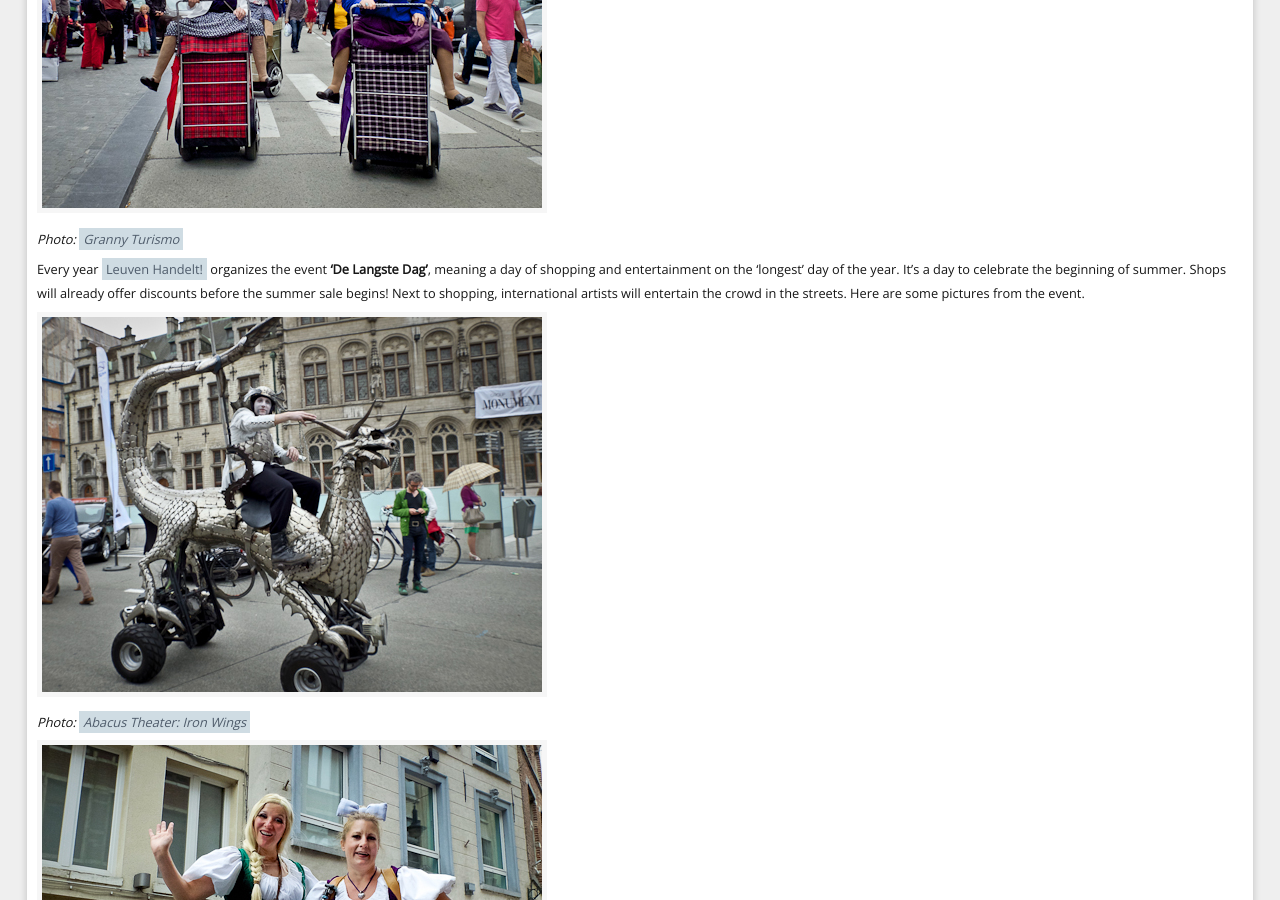
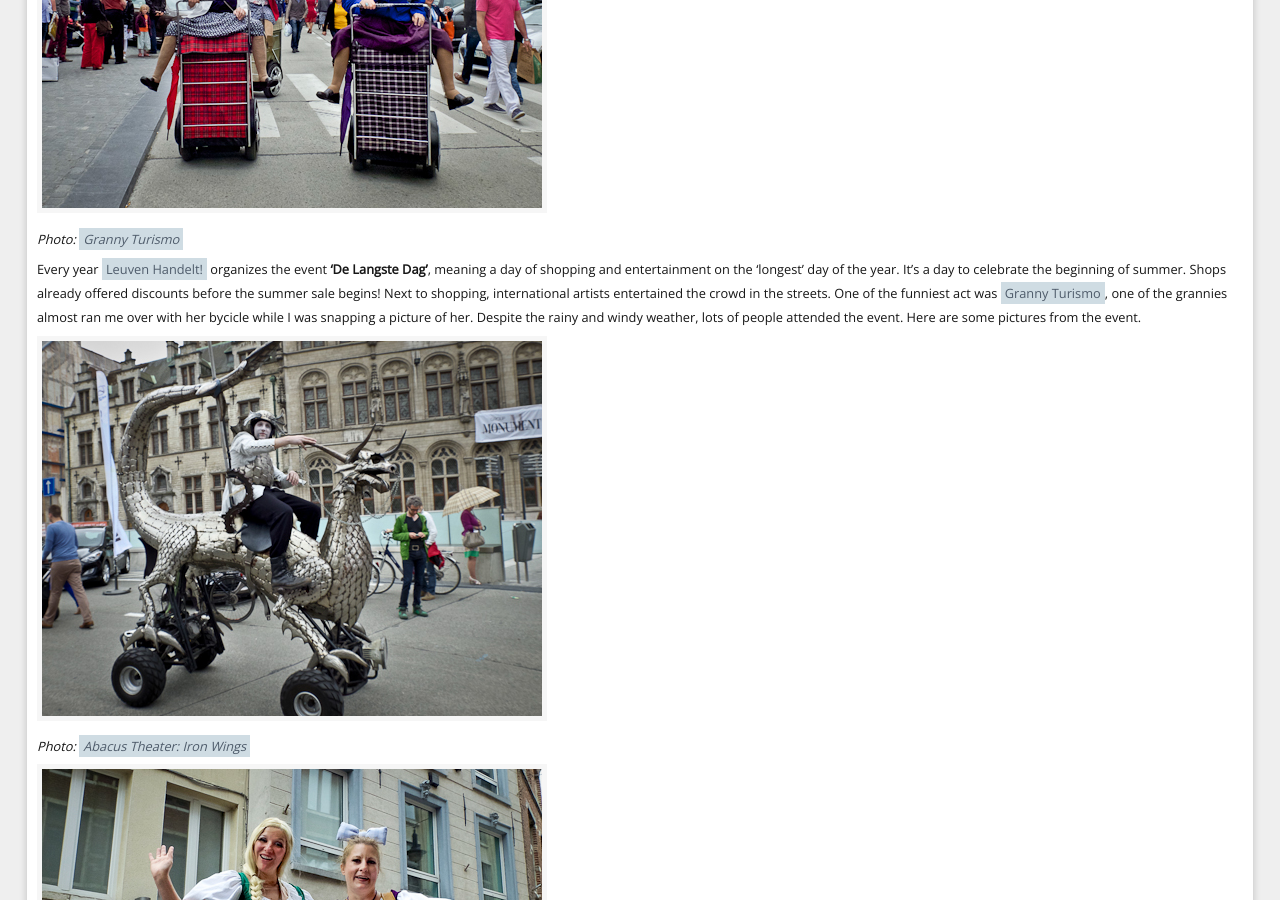
Before and after one commit to nagybianka/nagybianka.eu, a Jekyll site: the page built from _posts/2013-06-22-de-langste-dag-leuven.md, in a window 1280 px wide and 900 px high, scrolled down 382 px. Built offline with Jekyll 4.4.1, drawn with Linux system fonts in a browser that asks for light colours.

Commit message:
Update De Langste Dag, Leuven article

```diff
--- a/_posts/2013-06-22-de-langste-dag-leuven.md
+++ b/_posts/2013-06-22-de-langste-dag-leuven.md
@@ -8,7 +8,8 @@ date:   2013-06-22
 
 *Photo: [Granny Turismo](http://www.grannyturismo.net/grannyturismo/granny_home.html)*
 
-Every year [Leuven Handelt!](http://www.leuvenhandelt.be/) organizes the event **'De Langste Dag'**, meaning a day of shopping and entertainment on the 'longest' day of the year. It's a day to celebrate the beginning of summer. Shops will already offer discounts before the summer sale begins! Next to shopping, international artists will entertain the crowd in the streets. Here are some pictures from the event.
+Every year [Leuven Handelt!](http://www.leuvenhandelt.be/) organizes the event **'De Langste Dag'**, meaning a day of shopping and entertainment on the 'longest' day of the year. It's a day to celebrate the beginning of summer. Shops already offered discounts before the summer sale begins! Next to shopping, international artists entertained the crowd in the streets. One of the funniest act was [Granny Turismo](http://www.grannyturismo.net/grannyturismo/granny_home.html), one of the grannies almost ran me over with her bycicle while I was snapping a picture of her. Despite the rainy and windy weather, lots of people attended the event.
+Here are some pictures from the event.
 
 ![Iron Wings](/images/abacus-theater-iron-wings.jpg)
 
```
